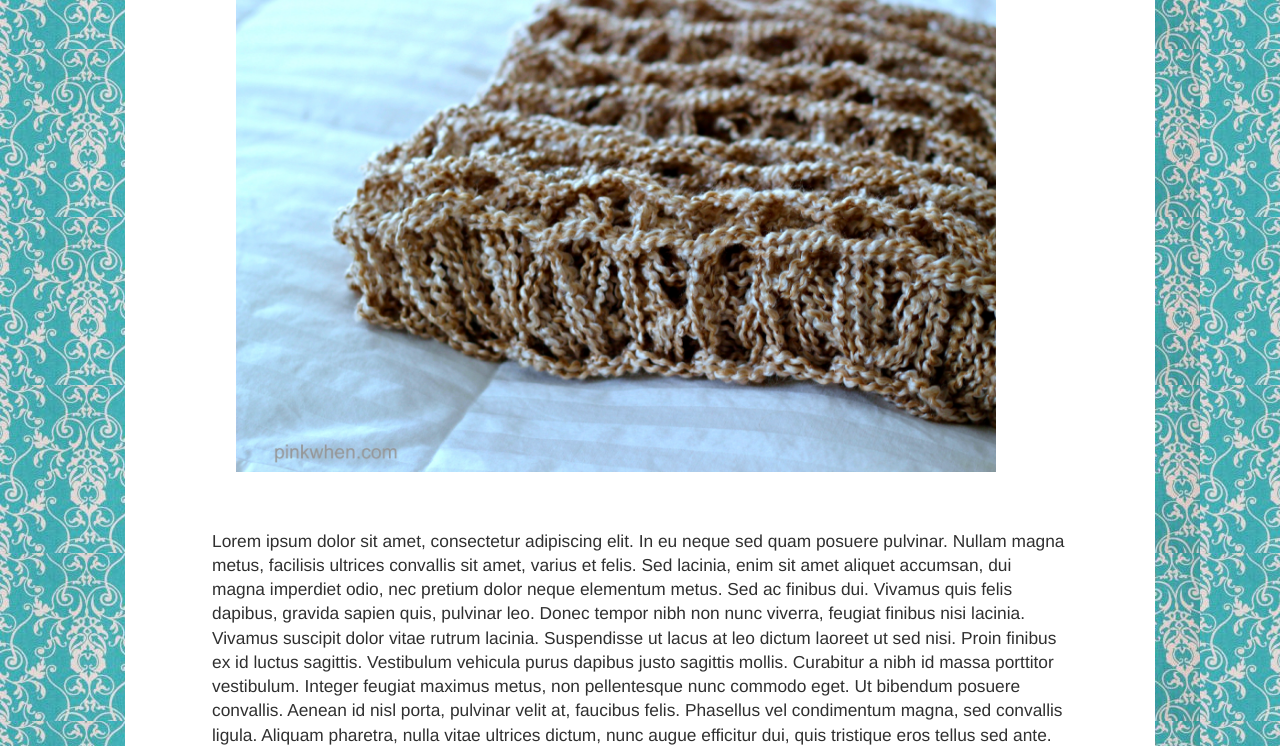
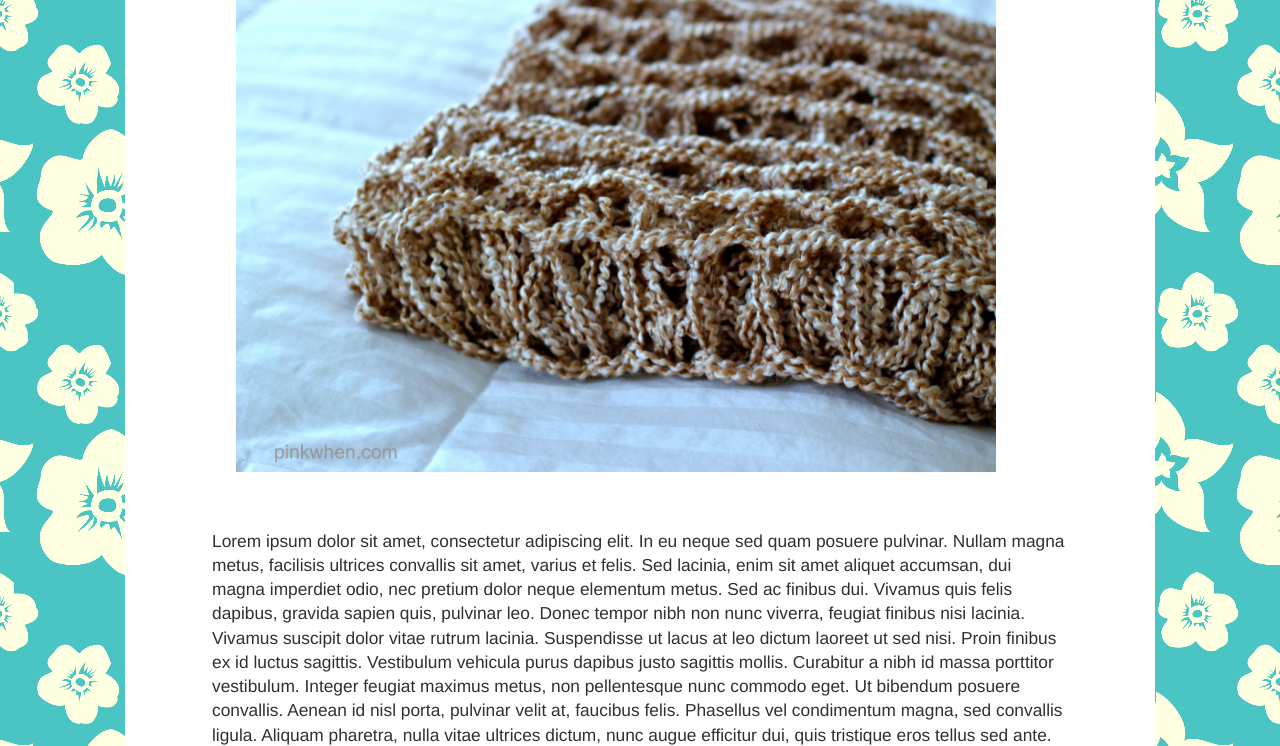
Before and after one commit to loldot/linevedeler, a plain HTML site: page index.html in a window 1280 px wide. Shown: the part 287-1033 px from the top of the page. Drawn offline with Linux system fonts and the light colour scheme.

Commit message:
changed background

```diff
--- a/style/style.css
+++ b/style/style.css
@@ -7,7 +7,7 @@ body {
     font-size: 13pt;
     font-family: Helvetica, sans-serif;
     color: rgb(48,48,48);
-    background: url('../images/bg.jpg') repeat;
+    background: url('../images/bg.png') repeat;
 }
 
 p {
```
Also changed, not shown: images/bg.png (added).
